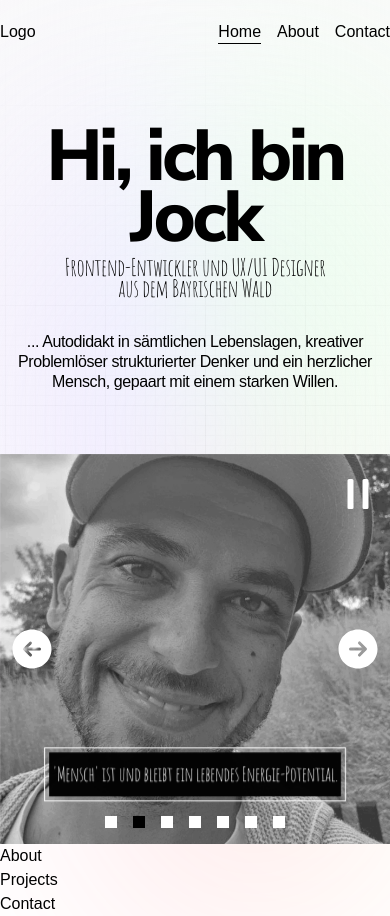
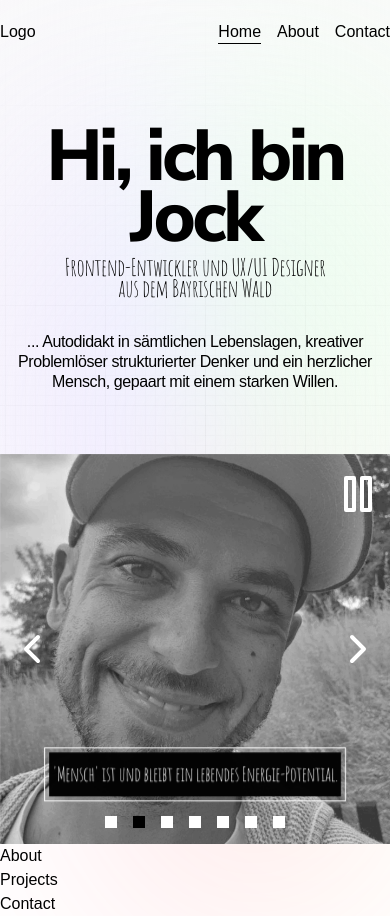
Before and after one commit to j0ck-de/nextjs_josef-molz_website, a Next.js app: page / in a window 390 px wide. Built offline with nearby package versions, Linux system fonts and the light colour scheme; a web font is replaced by a local one; what tailwindcss-debug-screens would draw is missing.

Commit message:
fixed some problems with mobile view | added react icons

```diff
--- a/components/molecules/HeroText.jsx
+++ b/components/molecules/HeroText.jsx
@@ -6,7 +6,7 @@ export default function HeroText({ className = "" }) {
   return (
     <div
       className={clsxm(
-        "px-4 lg:px-8", // Spacing
+        "px-4 lg:px-8 ", // Spacing
         `${className}` // Props
       )}
     >
--- a/components/molecules/ImageSlider.jsx
+++ b/components/molecules/ImageSlider.jsx
@@ -3,6 +3,7 @@ import clsxm from "@/utils/clsxm";
 import { useState, useEffect, useRef } from "react";
 import { motion } from "framer-motion";
 import { Paragraph } from "@/components/atoms";
+import { FiChevronLeft, FiChevronRight, FiPlay, FiPause } from "react-icons/fi";
 
 const slideVariants = {
   hidden: { opacity: 0, scale: 0.95 },
@@ -125,33 +126,31 @@ export default function ImageSlider({ slides, duration, className = "" }) {
             "text-secondary" // Typography
           )}
         >
-          <svg
-            xmlns="http://www.w3.org/2000/svg"
-            viewBox="0 0 24 24"
-            fill="currentColor"
+          <FiChevronLeft
             onClick={handlePrev}
-            className="absolute left-2 top-[50%] z-10 h-12 -translate-y-1/2 cursor-pointer transition delay-150 duration-200 ease-in-out hover:fill-primary"
-          >
-            <path
-              fillRule="evenodd"
-              d="M12 2.25c-5.385 0-9.75 4.365-9.75 9.75s4.365 9.75 9.75 9.75 9.75-4.365 9.75-9.75S17.385 2.25 12 2.25zm-4.28 9.22a.75.75 0 000 1.06l3 3a.75.75 0 101.06-1.06l-1.72-1.72h5.69a.75.75 0 000-1.5h-5.69l1.72-1.72a.75.75 0 00-1.06-1.06l-3 3z"
-              clipRule="evenodd"
-            />
-          </svg>
+            size={48}
+            className={clsxm(
+              "absolute left-2 top-[50%] z-10", // Layout
+              "-translate-y-1/2", // Transforms
+              "transition delay-150 duration-200 ease-in-out", // Transistion & Animation
+              "hover:text-primary", // States
+              "text-secondary", // Typography
+              "cursor-pointer" // Interactivity
+            )}
+          />
 
-          <svg
-            xmlns="http://www.w3.org/2000/svg"
-            viewBox="0 0 24 24"
-            fill="currentColor"
+          <FiChevronRight
             onClick={handleNext}
-            className="absolute right-2 top-[50%] z-10 h-12 -translate-y-1/2 cursor-pointer transition delay-150 duration-200 ease-in-out hover:fill-primary"
-          >
-            <path
-              fillRule="evenodd"
-              d="M12 2.25c-5.385 0-9.75 4.365-9.75 9.75s4.365 9.75 9.75 9.75 9.75-4.365 9.75-9.75S17.385 2.25 12 2.25zm4.28 10.28a.75.75 0 000-1.06l-3-3a.75.75 0 10-1.06 1.06l1.72 1.72H8.25a.75.75 0 000 1.5h5.69l-1.72 1.72a.75.75 0 101.06 1.06l3-3z"
-              clipRule="evenodd"
-            />
-          </svg>
+            size={48}
+            className={clsxm(
+              "absolute right-2 top-[50%] z-10", // Layout
+              "-translate-y-1/2", // Transforms
+              "transition delay-150 duration-200 ease-in-out", // Transition & Animation
+              "hover:text-primary", // States
+              "text-secondary", // Typography
+              "cursor-pointer" // Interactivity
+            )}
+          />
 
           <motion.div
             key={currentIndex}
@@ -225,33 +224,7 @@ export default function ImageSlider({ slides, duration, className = "" }) {
               "cursor-pointer" // Interactivity
             )}
           >
-            {isPaused ? (
-              <svg
-                xmlns="http://www.w3.org/2000/svg"
-                viewBox="0 0 24 24"
-                fill="currentColor"
-                className="h-12"
-              >
-                <path
-                  fillRule="evenodd"
-                  d="M4.5 5.653c0-1.426 1.529-2.33 2.779-1.643l11.54 6.348c1.295.712 1.295 2.573 0 3.285L7.28 19.991c-1.25.687-2.779-.217-2.779-1.643V5.653z"
-                  clipRule="evenodd"
-                />
-              </svg>
-            ) : (
-              <svg
-                xmlns="http://www.w3.org/2000/svg"
-                viewBox="0 0 24 24"
-                fill="currentColor"
-                className="h-12"
-              >
-                <path
-                  fillRule="evenodd"
-                  d="M6.75 5.25a.75.75 0 01.75-.75H9a.75.75 0 01.75.75v13.5a.75.75 0 01-.75.75H7.5a.75.75 0 01-.75-.75V5.25zm7.5 0A.75.75 0 0115 4.5h1.5a.75.75 0 01.75.75v13.5a.75.75 0 01-.75.75H15a.75.75 0 01-.75-.75V5.25z"
-                  clipRule="evenodd"
-                />
-              </svg>
-            )}
+            {isPaused ? <FiPlay size={48} /> : <FiPause size={48} />}
           </div>
         </div>
       )}
--- a/components/organisms/Hero.jsx
+++ b/components/organisms/Hero.jsx
@@ -2,12 +2,12 @@ import clsxm from "@/utils/clsxm";
 import { HeroText, ImageSlider } from "@/components/molecules";
 import { heroSlides } from "@/constants";
 
-export default function Header() {
+export default function Hero() {
   return (
     <div
       className={clsxm(
-        "flex flex-col items-center justify-center lg:flex-row", // flex
-        "h-hero", // Sizing
+        "flex flex-col items-center justify-center lg:flex-row landscape:flex-row", // flex
+        "h-hero landscape:h-full", // Sizing
         "text-center " // Typography
       )}
     >
@@ -24,7 +24,7 @@ export default function Header() {
       <div
         className={clsxm(
           "flex flex-col", // Flex
-          "h-1/2 w-full  lg:h-full lg:w-1/2" // Sizing
+          "h-1/2 w-full  lg:h-full lg:w-1/2 landscape:h-screen" // Sizing
         )}
       >
         <ImageSlider slides={heroSlides} duration={5} />
--- a/package.json
+++ b/package.json
@@ -18,6 +18,7 @@
     "postcss": "8.4.24",
     "react": "18.2.0",
     "react-dom": "18.2.0",
+    "react-icons": "^4.10.1",
     "tailwind-merge": "^1.13.2",
     "tailwindcss": "3.3.2"
   },
--- a/tailwind.config.js
+++ b/tailwind.config.js
@@ -25,5 +25,8 @@ module.exports = {
       },
     },
   },
+  future: {
+    hoverOnlyWhenSupported: true,
+  },
   plugins: [require("tailwindcss-debug-screens")],
 };
```
Also changed, not shown: 1 other file (tests, documents, lock files or other folders).
